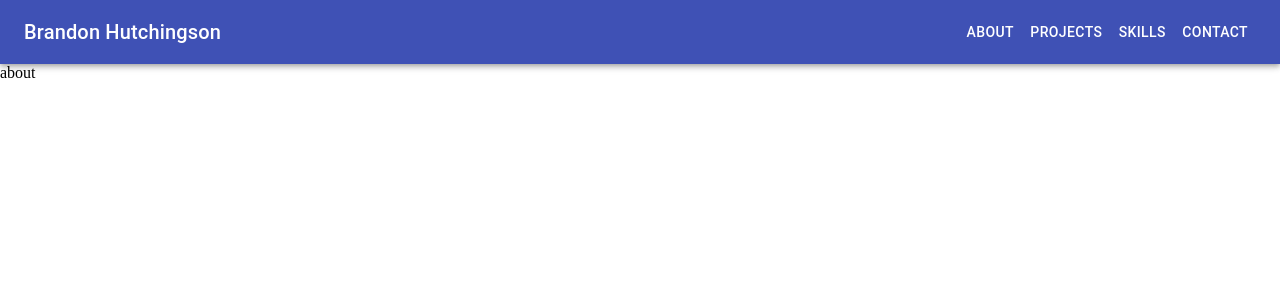
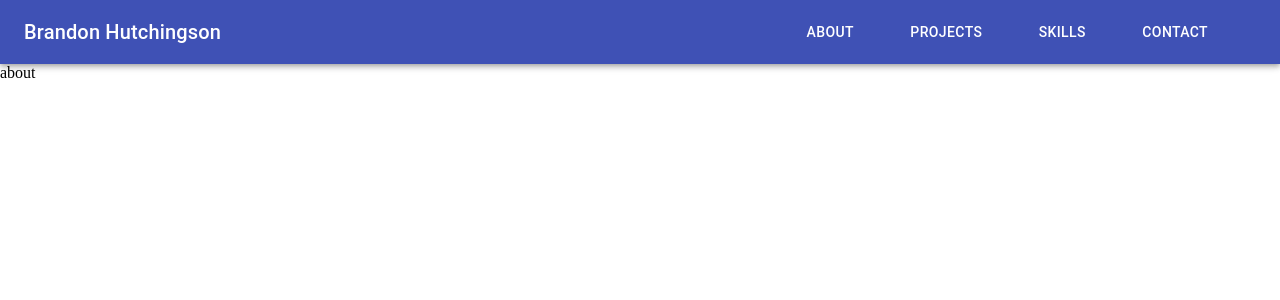
Before and after one commit to bHutchingson/react-portfolio, a React (Create React App) app: page / in a window 1280 px wide. Shown: the top 300 px of the page. Built offline with nearby package versions, Linux system fonts and the light colour scheme.

Commit message:
added margin to navbar links

```diff
--- a/src/components/navBar/NavBar.js
+++ b/src/components/navBar/NavBar.js
@@ -3,7 +3,7 @@ import { Link } from "react-router-dom";
 import { AppBar, Toolbar, Typography, IconButton, Button, useMediaQuery, useTheme } from "@material-ui/core";
 import { makeStyles } from '@material-ui/core/styles';
 import MenuIcon from '@material-ui/icons/Menu';
-import useStyles from "../drawer/style";
+import useStyles from "./style";
 import DrawerComponent from "../drawer/Drawer";
 
 
@@ -32,7 +32,7 @@ function NavBar() {
           <>
             {navLinks.map(link => {
               return (
-                <Button color="inherit">
+                <Button key={link} color="inherit" className={classes.navItems}>
                   <Link to={`/${link}`}
                     className={window.location.pathname === "/" + { link } ? "nav-link active" : "nav-link"}
                   >
--- /dev/null
+++ b/src/components/navBar/style.js
@@ -0,0 +1,18 @@
+import { makeStyles } from '@material-ui/core/styles';
+
+const useStyles = makeStyles((theme) => ({
+  root: {
+    flexGrow: 1,
+  },
+  menuButton: {
+    marginRight: theme.spacing(2),
+  },
+  title: {
+    flexGrow: 1,
+  },
+  navItems: {
+    marginRight: theme.spacing(5),
+  }
+}));
+
+export default useStyles;
```
